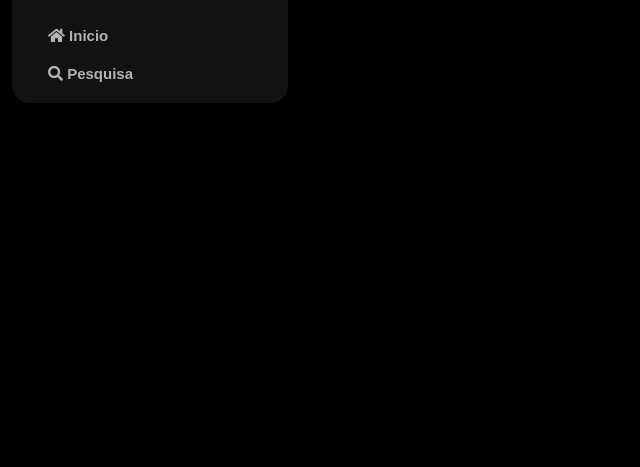
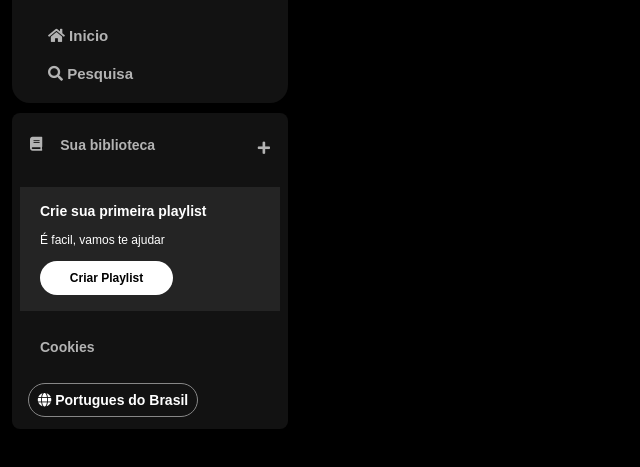
Before and after one commit to CamilleForini/spotify_alura, a plain HTML site: page index.html in a window 1280 px wide. Shown: the part 71-538 px from the top of the page, without its empty margins (0-640 px from the left). Drawn offline with Linux system fonts and the light colour scheme.

Commit message:
estilizando a pagina

```diff
--- a/index.html
+++ b/index.html
@@ -49,8 +49,8 @@
     </div>
     <section class="section-playlist">
      <div class="section-playlist__content">
-      <span class="text titlle">Crie sua primeira playlist</span>
-      <span class="text subtitlle">É facil, vamos te ajudar</span>
+      <span class="text title">Crie sua primeira playlist</span>
+      <span class="text subtitle">É facil, vamos te ajudar</span>
       <button class="section-playlist__button">
        <span>Criar Playlist</span>
       </button>
--- a/style.css
+++ b/style.css
@@ -42,3 +42,125 @@ background-color: #000;
     padding:16px 0 0 16px;
 
 }
+
+.libary {
+    background-color: #121212;
+    border-radius: 8px;
+    display: flex;
+    justify-content: space-between;
+    flex-direction: column;
+    padding: 4px 8px;
+    color: #b3b3b3;
+    font-weight: 600;
+    font-size: 14px;
+    margin-top:10px;
+
+}
+
+.libary .libary__content {
+    display: flex;
+    justify-content: space-between;
+
+}
+
+.libary .libary__button {
+    margin-right: 10px;
+    color: #b3b3b3;
+    background-color: transparent;
+    border:0px;
+    font-size: 14px;
+    font-weight: 700;
+    font-family:"DM Sans", sans-serif;
+    text-align: center;
+    text-decoration: none;
+    text-transform: none;
+    padding: 20px 10px;
+    display: flex;
+}
+
+.libary .libary__button .fa{
+    font: size 20px;
+    margin-right: 10px;
+    font-weight: 300;
+    padding-right: 8px;
+}
+
+.libary .libary__content .fa-plus{
+    margin: 24px 10px;
+
+}
+
+.section-playlist {
+    display: flex;
+    align-items: flex-start;
+    justify-content:space-between;
+    gap: 20px;
+    background-color: #242424;
+    color: #b3b3b3;
+    font-weight: 600;
+    font-size: 14px;
+    margin: 8px 0px;
+    padding: 16px 20px;
+}
+
+.section-playlist .section-playlist__content{
+    display: flex;
+    flex-direction: column
+}
+
+.section-playlist__content .text{
+    padding-bottom: 14px;
+    color:#fff;
+    font-family:"DM Sans", sans-serif;
+}
+
+.section-playlist__content .title{
+    font-weight:700;
+}
+.section-playlist__content .subtitle{
+    font-weight:500;
+    font-size:12px;
+}
+
+.section-playlist__content .section-playlist__button{
+    display: flex;
+    justify-content:center;
+    background-color: #fff;
+    color: #000;
+    border-radius:20px;
+    font-weight: 700;
+    font-size: 12px;
+    font-family:"DM Sans", sans-serif;
+    padding: 10px;
+    border: 0px;
+    width: 133px;
+}
+
+.sidebar .cookies{
+    margin: 20px 20px;
+}
+
+.sidebar .cookies .a{
+    color: #b3b3b3;
+    font-weight: 500;
+    font-size:10px;
+    text-decoration: none;
+}
+
+.sidebar .cookies a:hover{
+    text-decoration: underline;
+}
+
+.language .language__button{
+    align-items:center;
+    background-color:transparent;
+    border: 1px solid #878787;
+    color: #fff;
+    font-weight: bold;
+    cursor: pointer;
+    width: 170px;
+    margin: 8px;
+    padding: 8px;
+    border-radius: 20px;
+
+}
```
